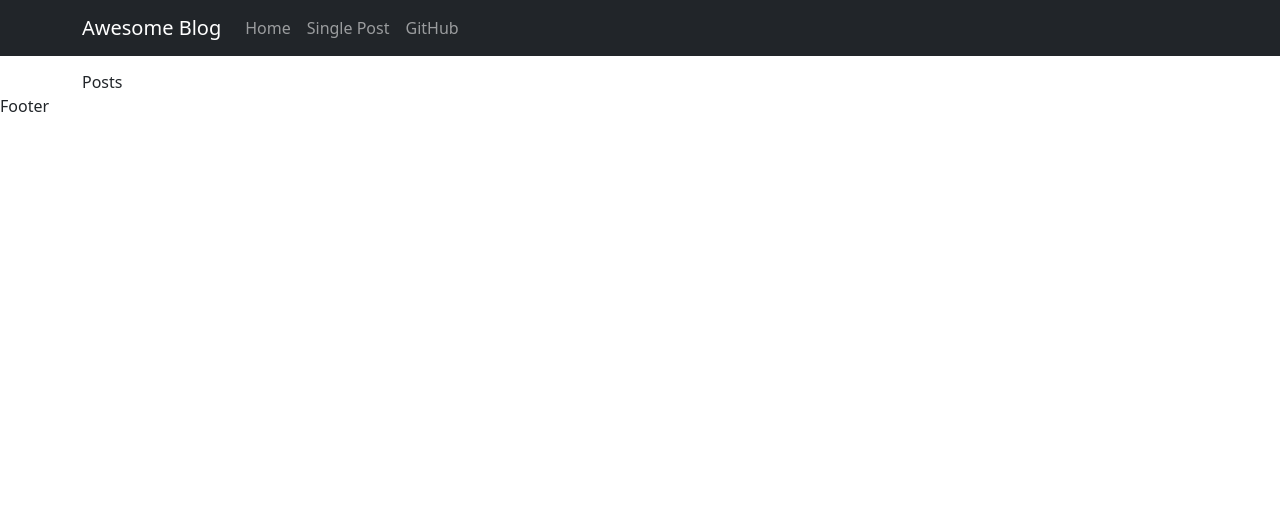
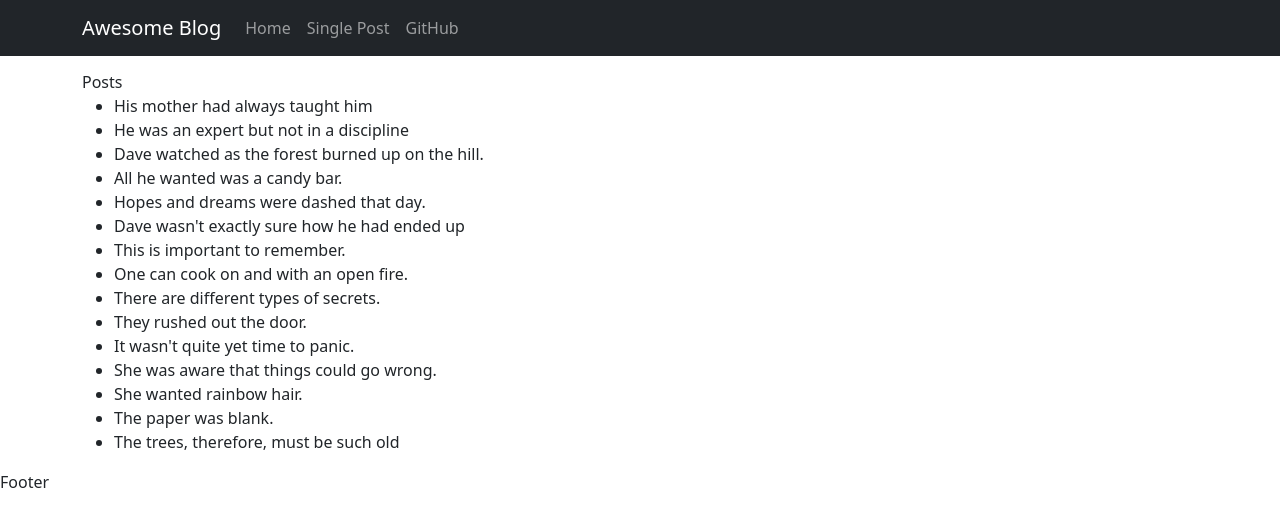
Before and after one commit to josumung999/awesome-blog, a React (Create React App) app: page / in a window 1280 px wide. Shown: the top 526 px of the page. Built offline with nearby package versions, Linux system fonts and the light colour scheme.

Commit message:
Fetching posts from json

```diff
--- a/src/components/posts/Posts.jsx
+++ b/src/components/posts/Posts.jsx
@@ -1,10 +1,18 @@
 import React from 'react'
-import { Container } from 'reactstrap'
+import { Container, List } from 'reactstrap'
+import data from '../../data/posts.json';
 
 const Posts = () => {
   return (
     <Container style={{ paddingTop: "70px" }}>
       Posts
+      <List>
+        {data.posts.map((post) => (
+          <li>
+            {post.title}
+          </li>
+        ))}
+      </List>
     </Container>
   )
 }
```
